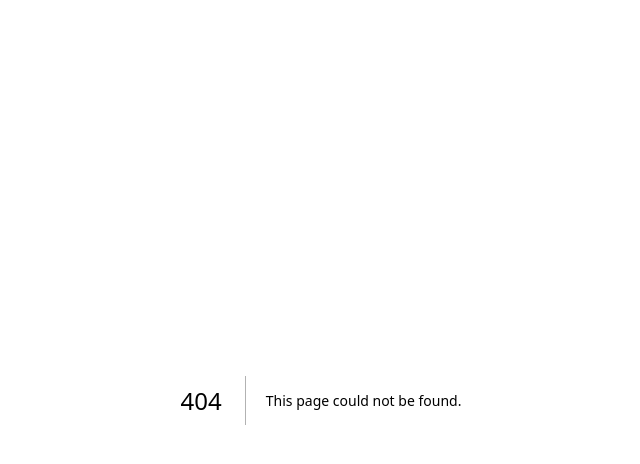
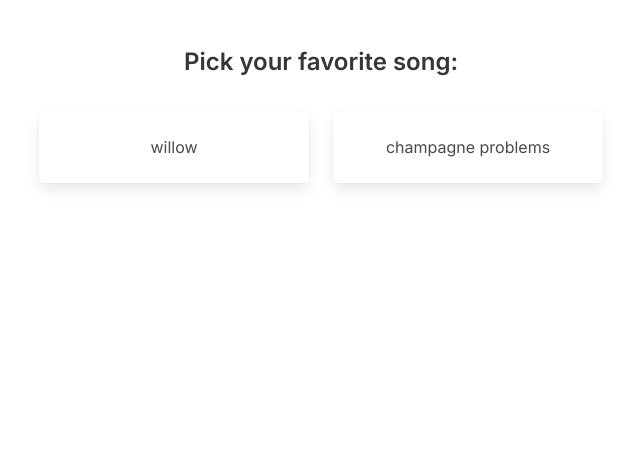
Before and after one commit to felicialyden/song-sorter, a Next.js app: page /sorter/evermore in a window 1280 px wide. Before the commit this address had no page. Shown: the top 464 px of the page, without its empty margins (319-959 px from the left). Built offline with nearby package versions, Linux system fonts and the light colour scheme.

Commit message:
add Dropdown component

```diff
--- /dev/null
+++ b/src/app/sorter/[id]/page.tsx
@@ -0,0 +1,34 @@
+"use client";
+import React, { useState } from "react";
+import { evermore } from "@/evermore";
+import Card from "@/components/Card";
+
+const Page = () => {
+  const [currentRanking, setCurrentRanking] = useState(evermore);
+  const [currentIndex, setCurrentIndex] = useState(0);
+
+  const handleChoice = (choice: number) => {
+    if (choice === currentIndex) {
+      setCurrentIndex((prev) => prev + 2);
+    } else {
+      const songToMove = currentRanking[choice];
+      const newRanking = [...currentRanking];
+      newRanking.splice(choice, 1);
+      newRanking.splice(choice - 1, 0, songToMove);
+      setCurrentRanking(newRanking);
+      setCurrentIndex((prev) => prev + 2);
+    }
+  };
+
+  return (
+    <div className="container mt-6 has-text-centered">
+      <h2 className="title is-4">Pick your favorite song:</h2>
+      <div className="columns is-justify-content-center">
+        <Card title={currentRanking[0]} />
+        <Card title={currentRanking[1]} />
+      </div>
+    </div>
+  );
+};
+
+export default Page;
--- a/src/components/Card.tsx
+++ b/src/components/Card.tsx
@@ -6,7 +6,7 @@ type CardProps = {
 
 const Card = ({ title }: CardProps) => {
   return (
-    <div className="column is-one-quarter">
+    <div className="column is-one-quarter is-clickable">
       <div className="card mt-3">
         <div className="card-content has-text-centered">
         <h3>{title}</h3>
--- /dev/null
+++ b/src/evermore.ts
@@ -0,0 +1,19 @@
+export const evermore = [
+    'willow',
+    'champagne problems',
+    'gold rush',
+    '\'tis the damn season',
+    'tolerate it',
+    'no body, no crime',
+    'happiness',
+    'dorothea',
+    'coney island',
+    'ivy',
+    'cowboy like me',
+    'long story short',
+    'marjorie',
+    'closure',
+    'evermore',
+    'right where you left me',
+    'it\'s time to go'
+]
```
Also changed, not shown: src/app/page.tsx (+3 -10 lines), src/app/sorter/page.tsx (deleted, +0 -38 lines), src/components/Dropdown.tsx (added, +23 -0 lines).
